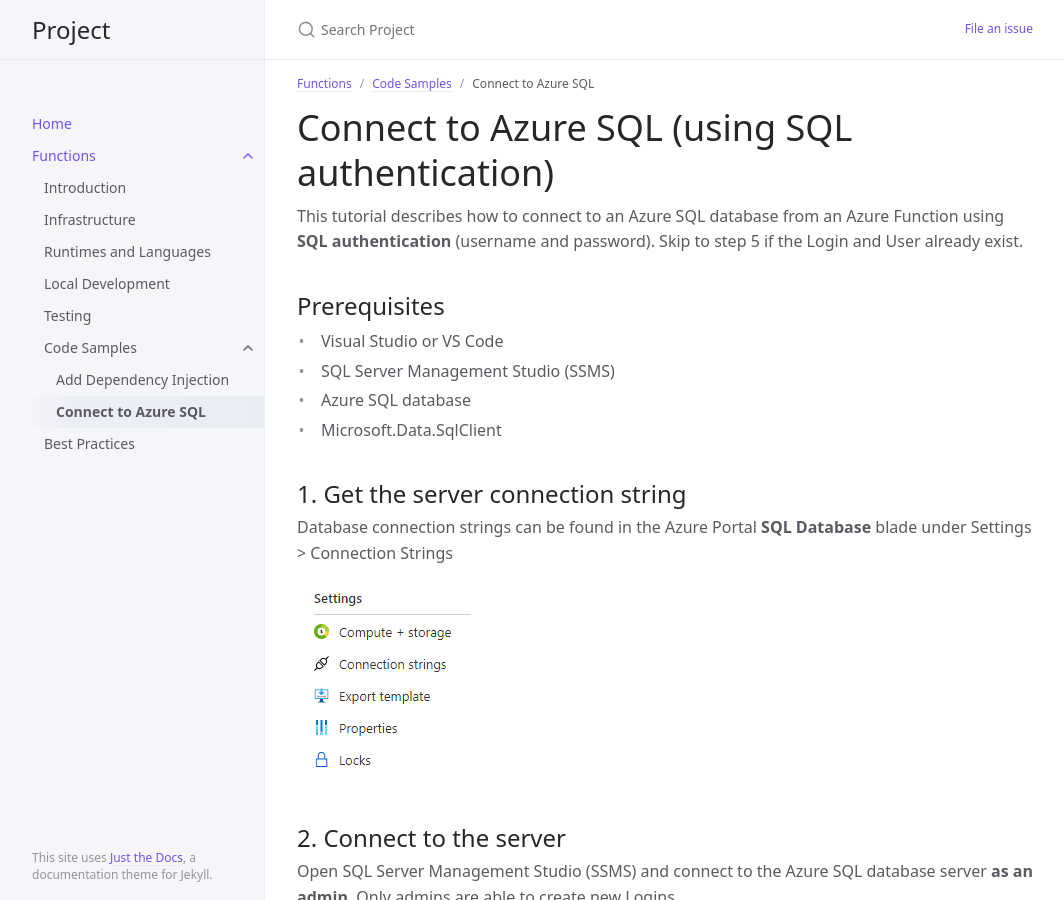
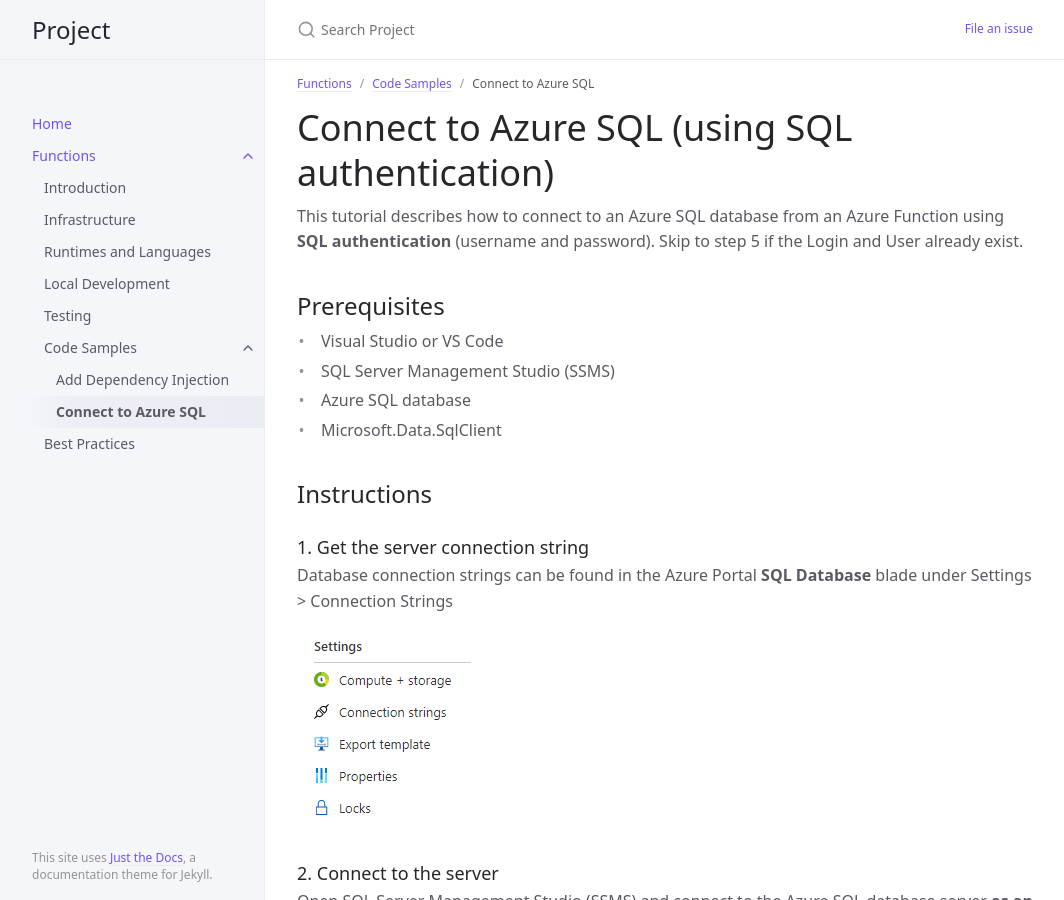
Before and after one commit to bwagner77/docs-test, a Jekyll site: the page built from function/samples-azure-sql-connection.md, in a window 1280 px wide and 900 px high. Shown: the whole window, without its empty margins (107-1171 px from the left). Built offline with Jekyll 4.4.1, drawn with Linux system fonts in a browser that asks for light colours.

Commit message:
Function content updated.

````diff
--- a/function/samples-azure-sql-connection.md
+++ b/function/samples-azure-sql-connection.md
@@ -20,21 +20,23 @@ Skip to step 5 if the Login and User already exist.
 - Azure SQL database
 - Microsoft.Data.SqlClient
 
-## 1. Get the server connection string
+## Instructions
+
+### 1. Get the server connection string
 
 Database connection strings can be found in the Azure Portal **SQL Database**
 blade under Settings > Connection Strings
 
 ![SQLConnection](../assets/images/function-sql-connection.png)
 
-## 2. Connect to the server
+### 2. Connect to the server
 
 Open SQL Server Management Studio (SSMS) and connect to the Azure SQL
 database server **as an admin**. Only admins are able to create new Logins.
 
 ![SSMSConnect](../assets/images/function-ssms-connect.PNG)
 
-## 3. Create a new login
+### 3. Create a new login
 
 From the SSMS toolbar, select the **master** database. Execute the following
 command to create a new Login.
@@ -45,7 +47,7 @@ CREATE LOGIN <SomeUser>
 WITH PASSWORD = '<SomePassword>'
 ```
 
-## 4. Create a new user
+### 4. Create a new user
 
 From the SSMS toolbar, select the database you want to connect to. Execute
 the following commands to create a new User and add them to the
@@ -63,7 +65,7 @@ ALTER ROLE db_datawriter ADD MEMBER <SomeUser>;
 
 ```
 
-## 5. Connect to the database from a Function
+### 5. Connect to the database from a Function
 
 Important: SQL authentication credentials must be stored in a Key Vault.
 A function app can get the connection string from a Key Vault using one of the
````
Also changed, not shown: function/samples-dependency-injection.md (+4 -2 lines).
